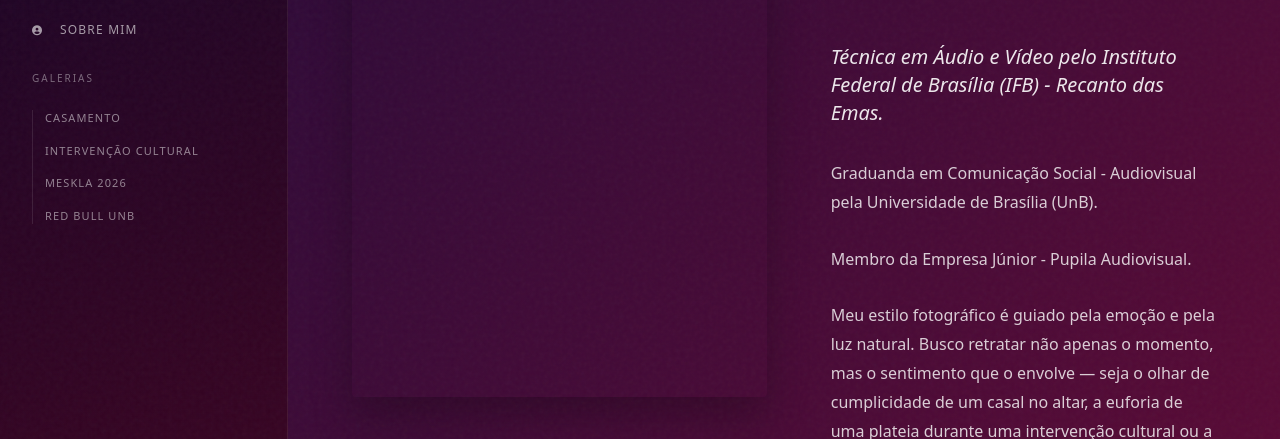
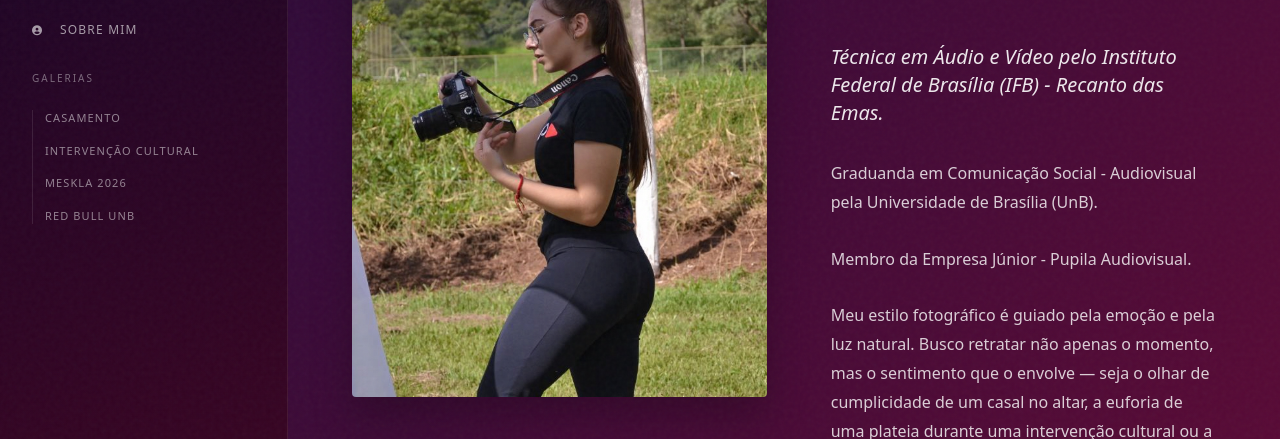
Before and after one commit to gustavinzx/SiteDePortf-lio-, a plain HTML site: page sobre.html in a window 1280 px wide. Shown: the part 201-640 px from the top of the page. Drawn offline with nearby package versions, Linux system fonts and the light colour scheme.

Commit message:
Corrigindo caminho da foto na página Sobre Mim (case sensitivity e nova estrutura)

```diff
--- a/sobre.html
+++ b/sobre.html
@@ -124,7 +124,7 @@
       <!-- Foto -->
       <div class="w-full md:w-[48%] flex-shrink-0 fade-on-scroll">
         <!-- OTIMIZAÇÃO: foto principal carrega com prioridade (eager + fetchpriority) -->
-        <img src="Casamento/profissional.jpg" alt="Giovanna"
+        <img src="assets/img/casamento/profissional.jpg" alt="Giovanna"
              loading="eager" decoding="async" fetchpriority="high"
              class="w-full h-auto aspect-[3/4] md:aspect-[4/5] object-cover rounded-[4px] transition-transform duration-700 hover:scale-[1.02]"
              style="box-shadow: 0 20px 40px rgba(0,0,0,0.25);">
```
